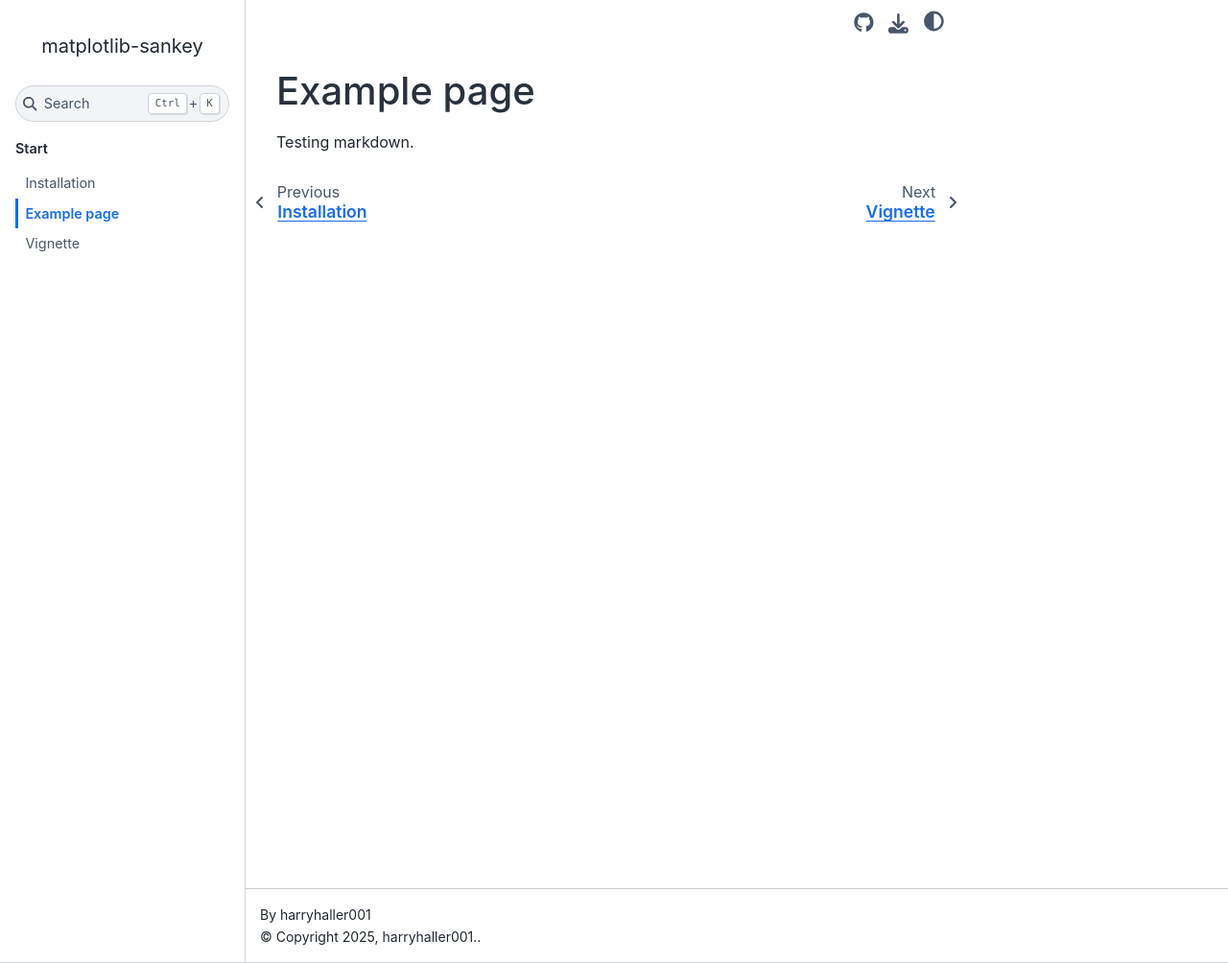
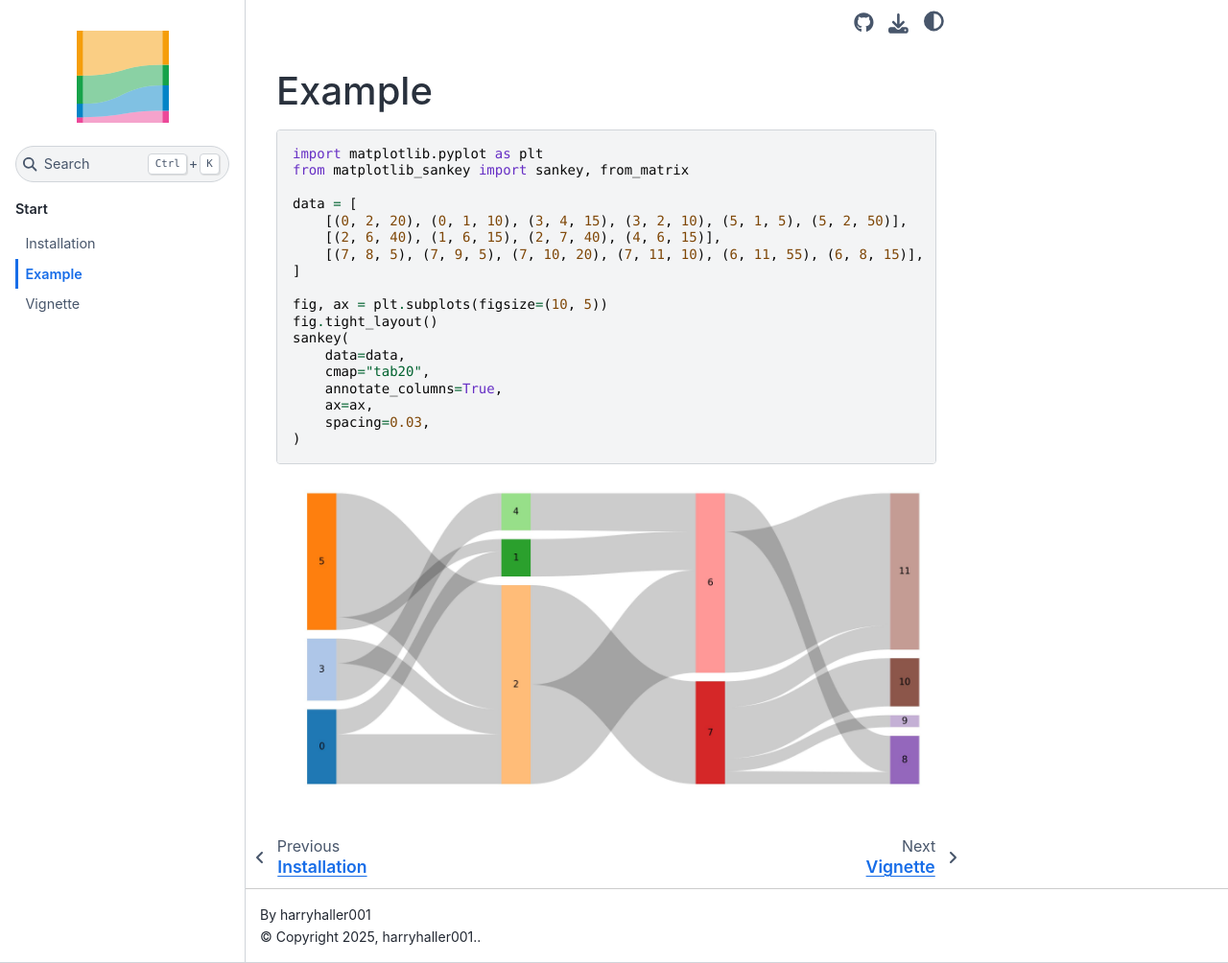
Before and after one commit to harryhaller001/matplotlib-sankey, a Sphinx documentation site: the page built from docs/source/example.md, in a window 1280 px wide and 1004 px high. Shown: the whole window at 96% size. Built offline with Sphinx 7.4.7 and the Sphinx Book theme 1.1.4, drawn with Linux system fonts in a browser that asks for light colours; pages that are not in the unit, such as notebooks, are missing from menus.

Commit message:
update docs, add generate example plot script

````diff
--- a/docs/source/_static/css/custom.css
+++ b/docs/source/_static/css/custom.css
@@ -1,5 +1,5 @@
-img.sidebar-logo {
-    height: 6rem;
+img.logo__image {
+    height: 6rem !important;
 }
 
 /* Disable primary sidebar toggle due to dialog bug on large screens */
--- a/docs/source/conf.py
+++ b/docs/source/conf.py
@@ -129,6 +129,7 @@ html_context = dict(  # noqa: C408
     show_powered_by=False,
 )
 html_title = PACKAGE_NAME
+html_logo = "_static/images/logo.svg"
 html_css_files = [
     "css/custom.css",
 ]
--- a/docs/source/example.md
+++ b/docs/source/example.md
@@ -1,3 +1,24 @@
-# Example page
+# Example
 
-Testing markdown.
+```python
+import matplotlib.pyplot as plt
+from matplotlib_sankey import sankey, from_matrix
+
+data = [
+    [(0, 2, 20), (0, 1, 10), (3, 4, 15), (3, 2, 10), (5, 1, 5), (5, 2, 50)],
+    [(2, 6, 40), (1, 6, 15), (2, 7, 40), (4, 6, 15)],
+    [(7, 8, 5), (7, 9, 5), (7, 10, 20), (7, 11, 10), (6, 11, 55), (6, 8, 15)],
+]
+
+fig, ax = plt.subplots(figsize=(10, 5))
+fig.tight_layout()
+sankey(
+    data=data,
+    cmap="tab20",
+    annotate_columns=True,
+    ax=ax,
+    spacing=0.03,
+)
+```
+
+![Sankey plot example](./_static/images/example_sankey_plot.jpg)
--- a/docs/source/index.rst
+++ b/docs/source/index.rst
@@ -8,7 +8,7 @@
 matplotlib-sankey
 =================
 
-Lorem
+Generate sankey plot with matplotlib. For an example, see :doc:`example`.
 
 
 Get started
````
Also changed, not shown: README.md (+26 -8 lines), docs/generate_example.py (added, +37 -0 lines), docs/source/_static/images/example_sankey_plot.jpg (added), docs/source/vignette.ipynb, 3 other files.
